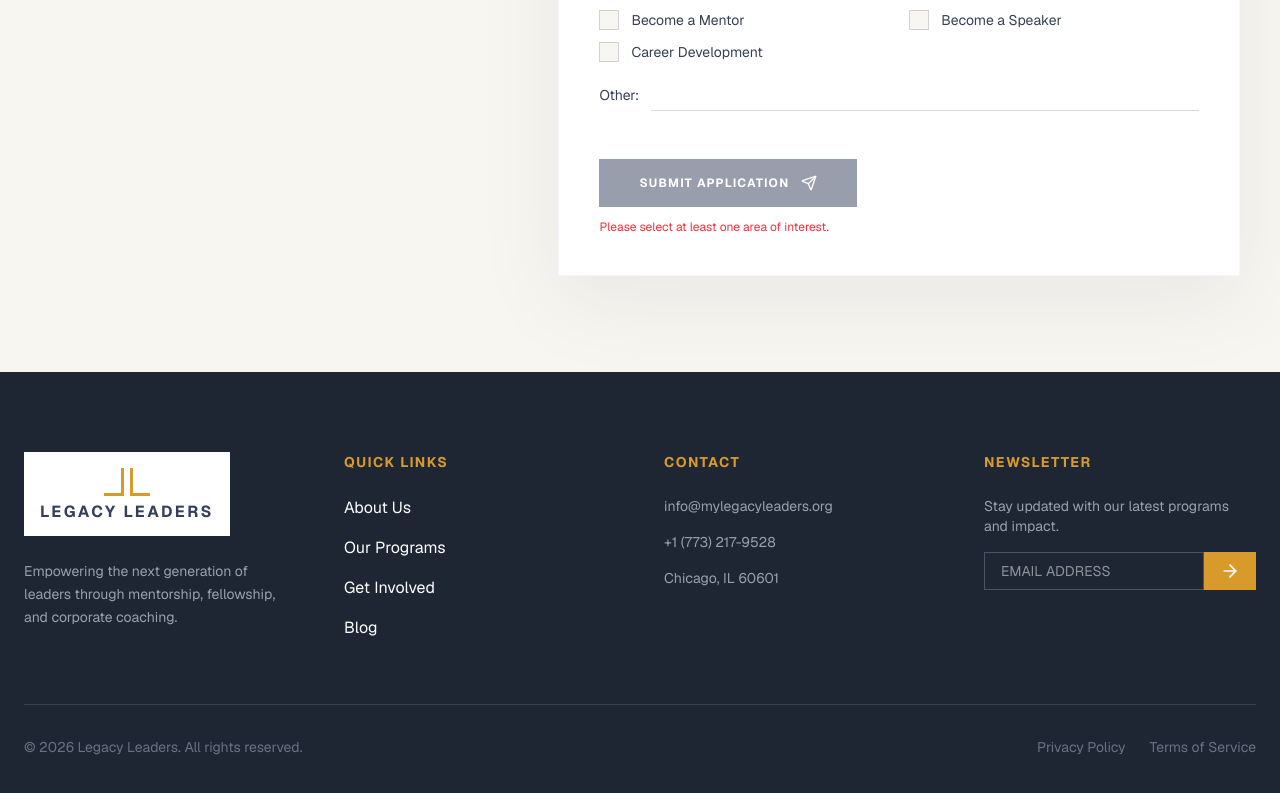
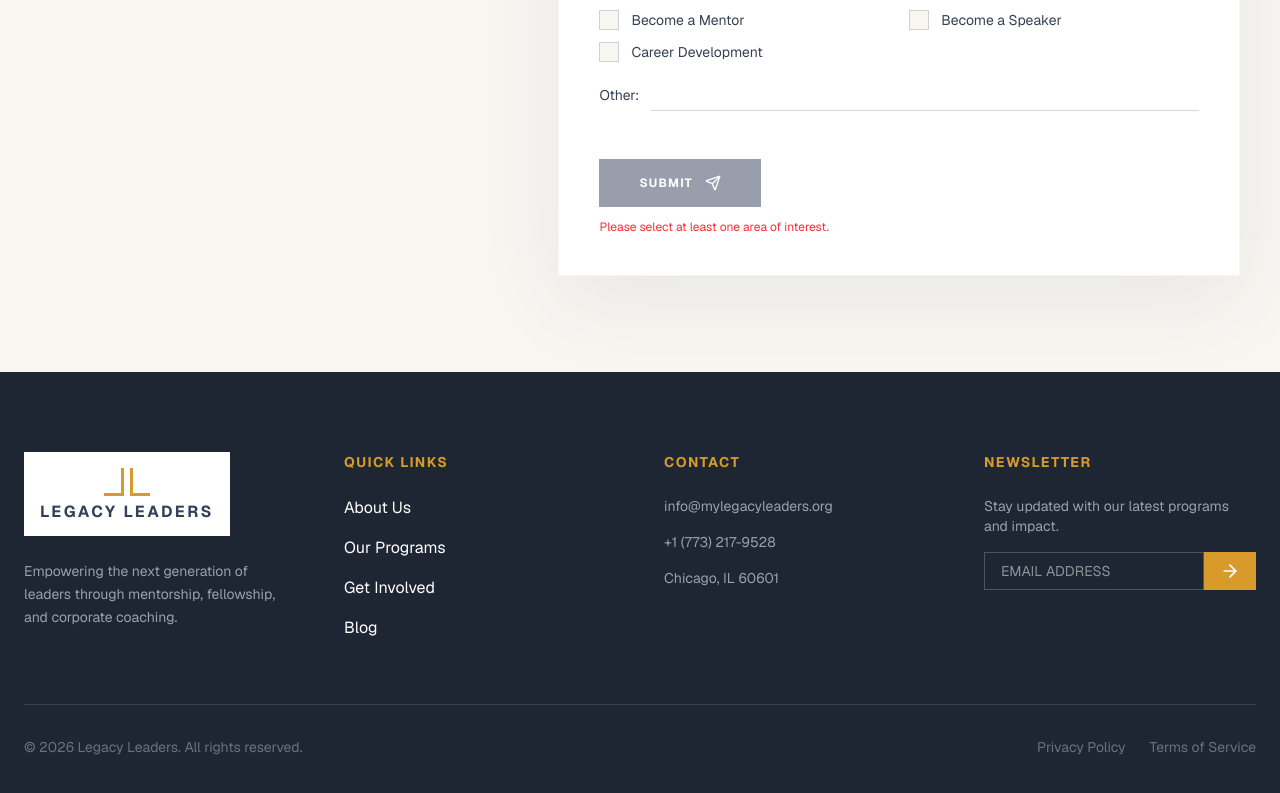
Before and after one commit to neonframing/legacy-leaders-frontend, a Next.js app: page /contact-us in a window 1280 px wide. Shown: the part 1082-1875 px from the top of the page. Built offline with nearby package versions, Linux system fonts and the light colour scheme.

Commit message:
Fixes to text color

```diff
--- a/src/app/(pages)/contact-us/page.js
+++ b/src/app/(pages)/contact-us/page.js
@@ -346,7 +346,7 @@ export default function ContactUsPage() {
                       disabled={isSubmitting || formData.interests.length === 0}
                       className="w-full sm:w-auto px-10 py-4 bg-[#344059] text-white font-bold uppercase tracking-widest text-xs hover:bg-[#D89B2B] disabled:opacity-50 disabled:cursor-not-allowed transition-all duration-300 flex items-center justify-center gap-3 group"
                     >
-                      {isSubmitting ? "Submitting..." : "Submit Application"}
+                      {isSubmitting ? "Submitting..." : "Submit"}
                       {!isSubmitting && <Send size={16} className="group-hover:translate-x-1 group-hover:-translate-y-1 transition-transform" />}
                     </button>
                     {formData.interests.length === 0 && (
--- a/src/app/(pages)/get-involved/page.js
+++ b/src/app/(pages)/get-involved/page.js
@@ -138,7 +138,7 @@ export default function GetInvolvedPage() {
                 </p>
                 <Link
                   href="/our-programs#legacy-fellows"
-                  className="inline-flex items-center gap-2 text-sm font-bold uppercase tracking-widest text-[#D89B2B] group-hover:text-white border-b-2 border-transparent group-hover:border-[#D89B2B] pb-1 transition-all"
+                  className="inline-flex items-center gap-2 text-sm font-bold uppercase tracking-widest !text-[#D89B2B] group-hover:text-white border-b-2 border-transparent group-hover:border-[#D89B2B] pb-1 transition-all"
                 >
                   View Program Details
                 </Link>
@@ -340,7 +340,7 @@ export default function GetInvolvedPage() {
                 <h4 className="text-xl font-bold uppercase tracking-tight mb-2">Questions?</h4>
                 <p className="text-sm text-white/70 mb-6">We would love to connect with you.</p>
                 <Link
-                  href="/contact"
+                  href="/contact-us"
                   className="inline-flex items-center gap-2 text-sm font-bold uppercase tracking-widest text-white hover:!text-[#D89B2B] transition-colors"
                 >
                   Contact Us <ArrowRight size={16} />
```
